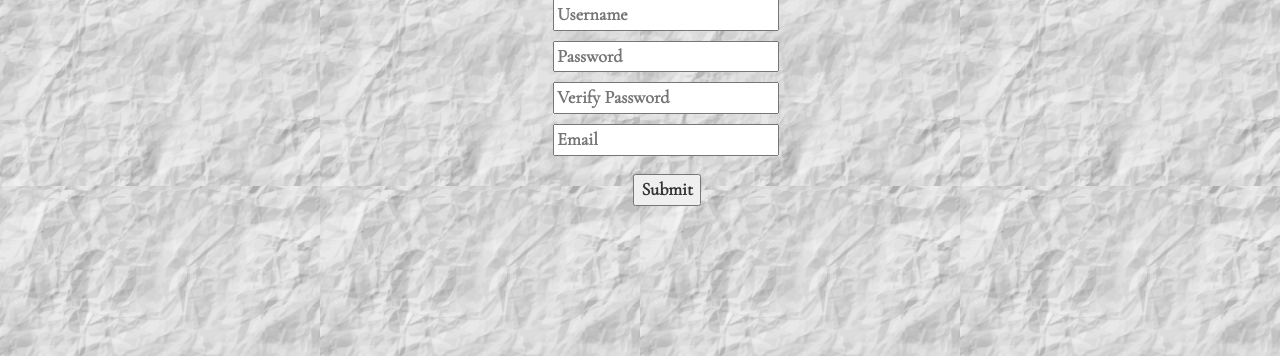
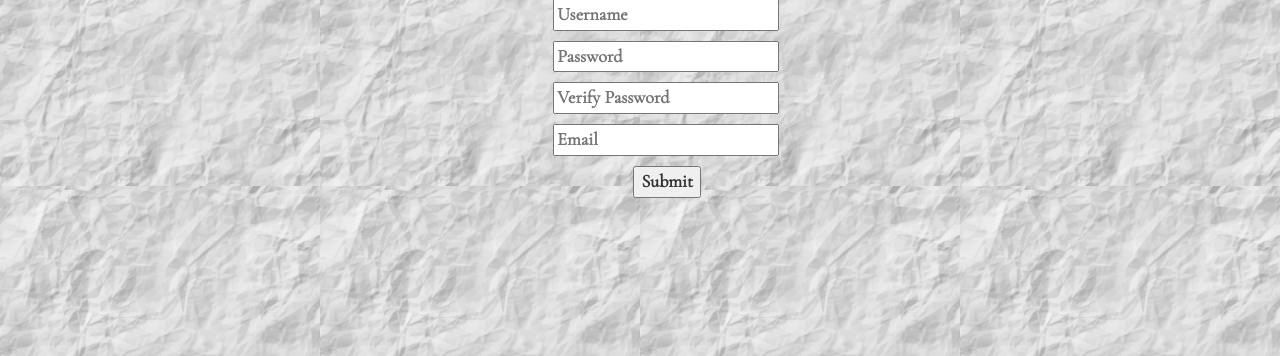
Before and after one commit to TheArtilect/sychronicity, a Python web app: template templates/sign_up.html in a window 1280 px wide. Shown: the part 134-490 px from the top of the page. Run offline with Jinja, Linux system fonts and the light colour scheme; the template is opened without the code that fills it, so the values that code supplies are empty; some libraries are stand-ins or nearby versions.

Commit message:
log in button styling

```diff
--- a/static/css/style.css
+++ b/static/css/style.css
@@ -124,11 +124,11 @@ span:hover,
 }
 #login-submit{
     margin-top: 1vh;
-    margin-right: 0;
+    margin-left: 13vw;
 }
 
    /*  signup  */
-#login-submit{
+#signup-submit{
     float: right;
     margin-right: 2vw;
 }
--- a/templates/sign_up.html
+++ b/templates/sign_up.html
@@ -17,7 +17,7 @@
         <input type="text" name="email" value="{{email}}" placeholder='Email'>
             <p class="error">{{error_email}}</p>
         <div>
-            <button type="submit" class='submit-button' id='login-submit'>Submit</button>
+            <button type="submit" class='submit-button' id='signup-submit'>Submit</button>
         </div>
     </form>
 </div>
```
